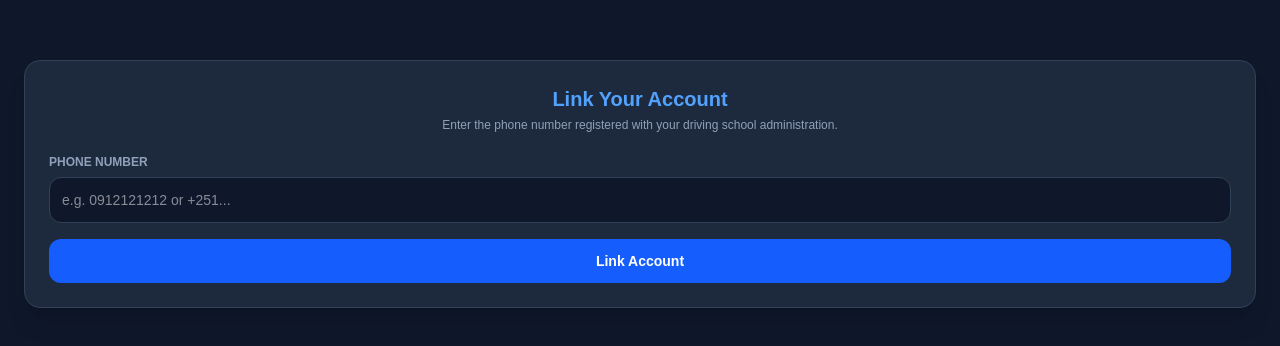
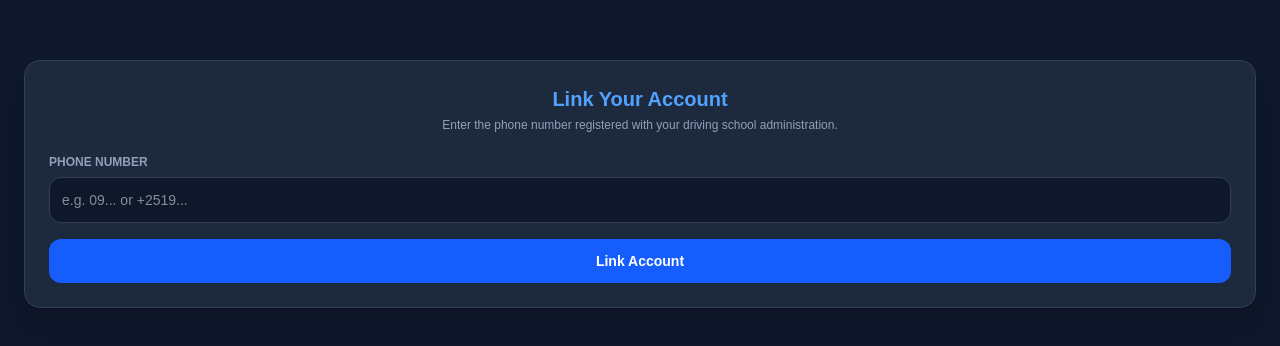
Before and after one commit to Danielmeku/driving-school-platform, a Next.js app: page /telegram in a window 1280 px wide. Shown: the part 216-562 px from the top of the page. Built offline with nearby package versions, Linux system fonts and the light colour scheme; no server answers.

Commit message:
Update page.tsx

```diff
--- a/app/telegram/page.tsx
+++ b/app/telegram/page.tsx
@@ -125,7 +125,7 @@ export default function TelegramMiniApp() {
               <input
                 type="text"
                 required
-                placeholder="e.g. 0912121212 or +251..."
+                placeholder="e.g. 09... or +2519..."
                 value={inputPhone}
                 onChange={(e) => setInputPhone(e.target.value)}
                 className="w-full mt-1 p-3 bg-slate-900 border border-slate-700 rounded-xl text-white text-sm focus:outline-none focus:border-blue-500"
```
